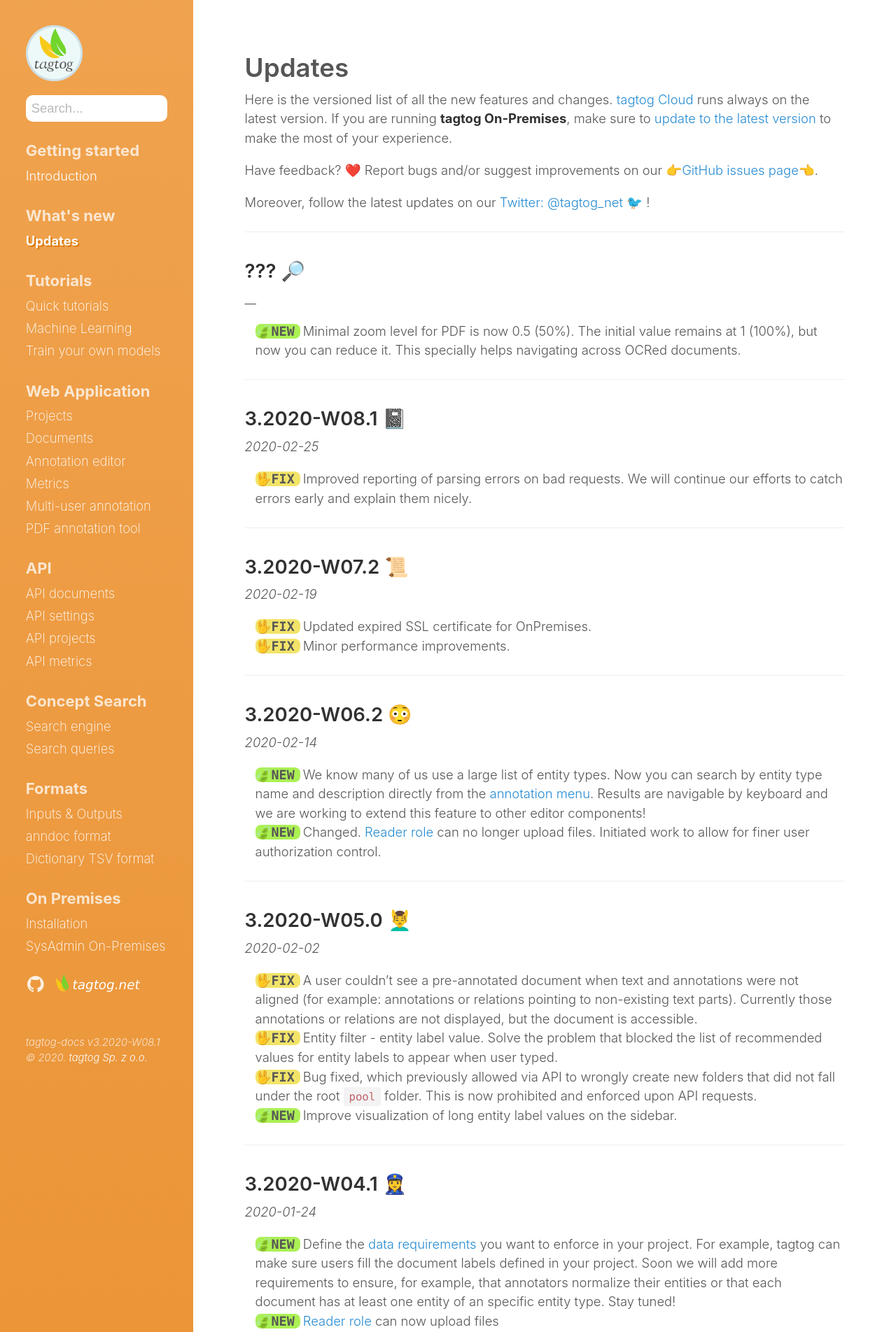
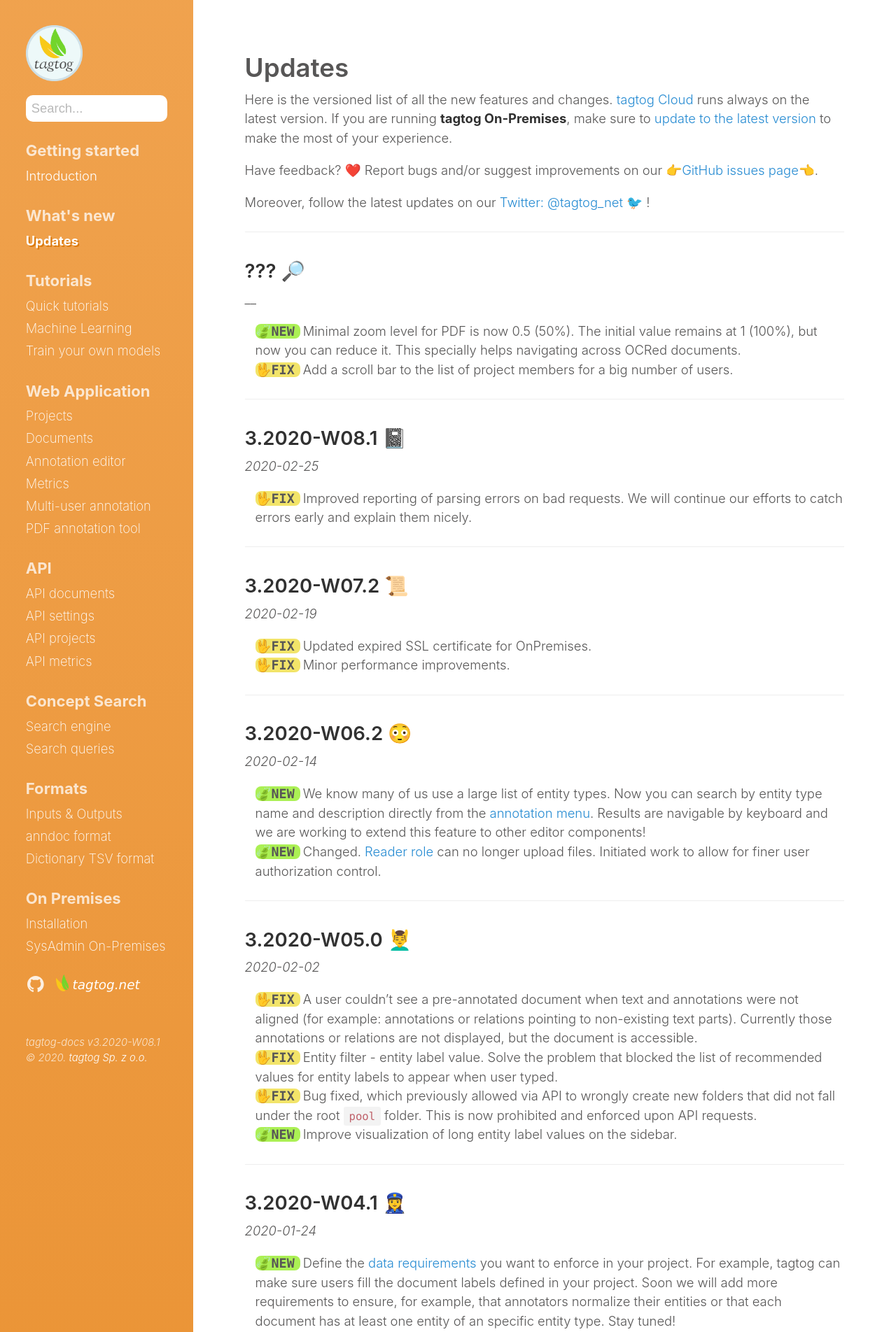
Before and after one commit to tagtogorg/tagtog-doc, a Jekyll site: the page built from updates.md, in a window 1280 px wide. Shown: the top 1904 px of the page at 70% size. Built offline with Jekyll 4.4.1, drawn with Linux system fonts in a browser that asks for light colours; nearby versions of some CDN libraries; emoji names are drawn with the system emoji font.

Commit message:
Update updates

```diff
--- a/updates.md
+++ b/updates.md
@@ -19,6 +19,7 @@ __
 
 <ul class="updates">
   <li class="new"><span markdown="1">Minimal zoom level for PDF is now 0.5 (50%). The initial value remains at 1 (100%), but now you can reduce it. This specially helps navigating across OCRed documents.</span></li>
+  <li class="fix"><span markdown="1">Add a scroll bar to the list of project members for a big number of users.</span></li>
 </ul>
 
 ---
```
